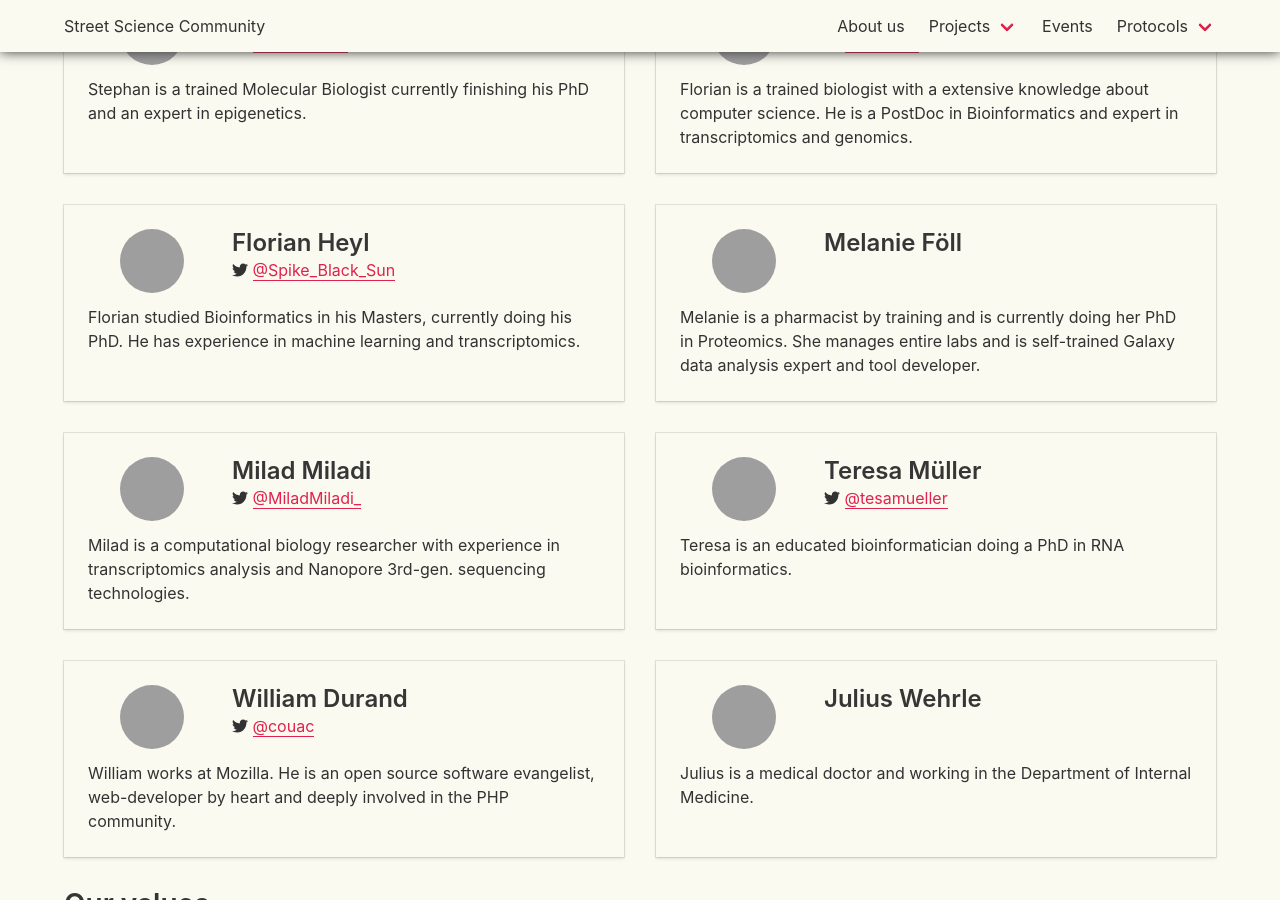
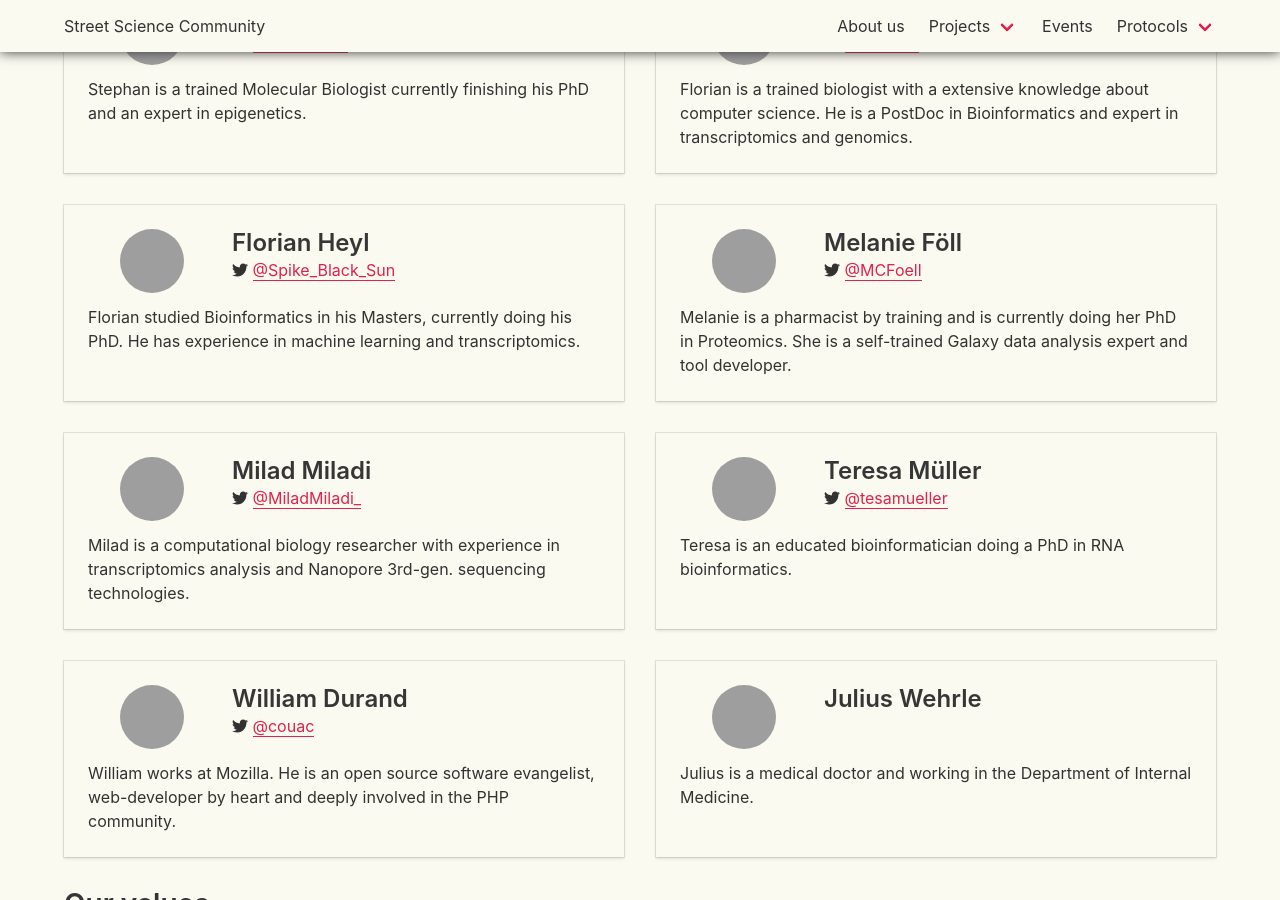
Before and after one commit to StreetScienceCommunity/StreetScienceCommunity.github.io, a Jekyll site: the page built from about.md, in a window 1280 px wide and 900 px high, scrolled down 1743 px, cut to the strip 0-900 px from the top of the window. Built offline with Jekyll 4.4.1, drawn with Linux system fonts in a browser that asks for light colours; nearby versions of some CDN libraries; grey boxes are pictures that could not be loaded.

Commit message:
updated description

```diff
--- a/_data/people.yaml
+++ b/_data/people.yaml
@@ -47,9 +47,10 @@ Florian-H-Lab:
 
 foellmelanie:
     name: Melanie Föll
+    twitter: MCFoell
     description: >
         Melanie is a pharmacist by training and is currently doing her PhD in
-        Proteomics. She manages entire labs and is self-trained Galaxy data
+        Proteomics. She is a self-trained Galaxy data
         analysis expert and tool developer.
 
 mmiladi:
```
